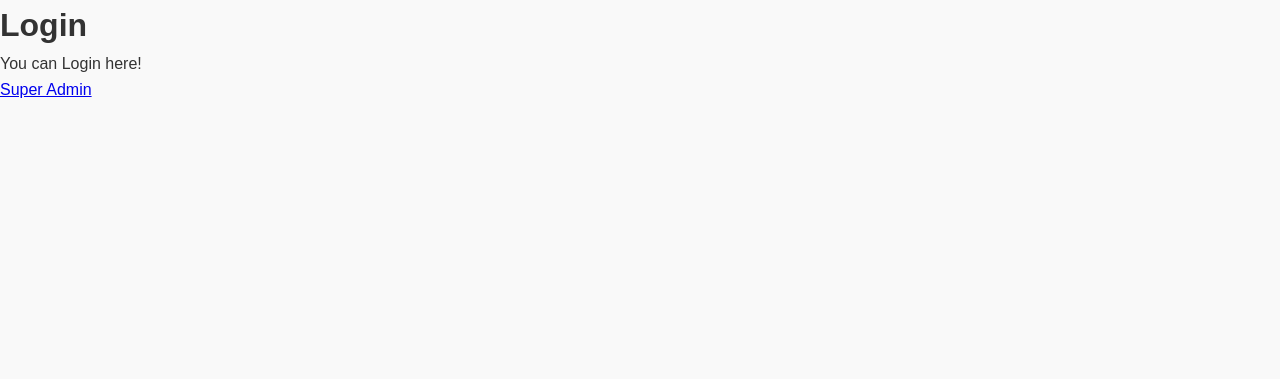
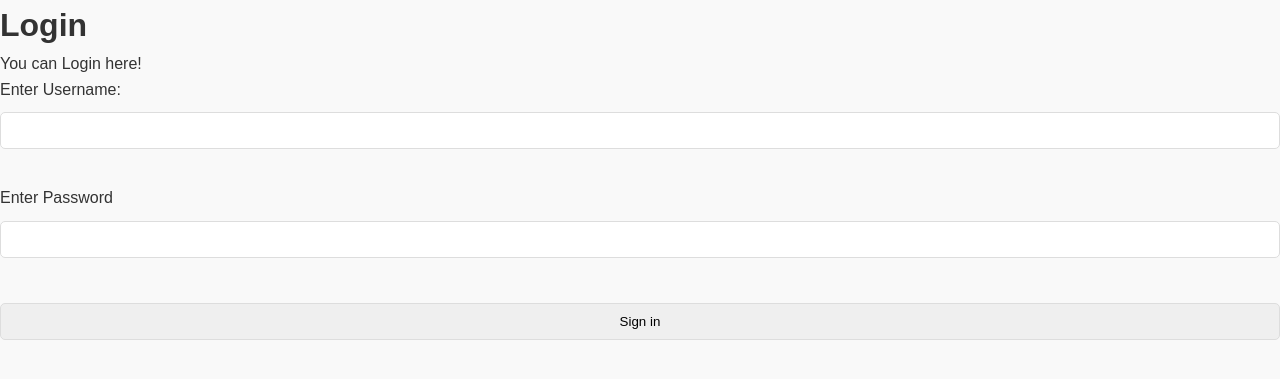
Before and after one commit to NareenBruce/SmartComp, a Flask app: template templates/login.html in a window 1280 px wide. Shown: the top 379 px of the page. Run offline with Flask 3, Linux system fonts and the light colour scheme; the template is opened without the code that fills it, so the values that code supplies are empty.

Commit message:
Login page done

```diff
--- a/app.py
+++ b/app.py
@@ -23,6 +23,20 @@ def create_table():
             ph_num TEXT NOT NULL
         )
     ''')
+    cursor.execute('''
+        CREATE TABLE IF NOT EXISTS admin (
+            id INTEGER PRIMARY KEY AUTOINCREMENT,
+            username TEXT NOT NULL,
+            password TEXT NOT NULL
+        )
+    ''')
+    cursor.execute('''
+        CREATE TABLE IF NOT EXISTS super_admin (
+            id INTEGER PRIMARY KEY AUTOINCREMENT,
+            username TEXT NOT NULL,
+            password TEXT NOT NULL
+        )
+    ''')
     conn.commit()
     conn.close()
 
@@ -42,16 +56,30 @@ def close_db(exception):
 def home():
     return render_template("main.html")
 
-@app.route("/login")
-def login(username, password):
+@app.route("/login", methods=["GET", "POST"])
+def login():
+    db= get_db()
+    cursor = db.cursor()
+
+    if request.method == "POST":
+        username = request.form["username"]
+        password = request.form["password"]
+
+        try:
+            cursor.execute('SELECT * FROM caretaker WHERE username = ? AND password = ?', (username, password))
+            if cursor.fetchone() is not None:
+                return render_template("c_homepage.html")
+
+            cursor.execute('SELECT * FROM user WHERE username = ? AND password = ?', (username, password))
+            if cursor.fetchone() is not None:
+                return render_template("u_homepage.html")
+            else:
+                flash("Invalid username or password")
+
+        except Exception as e:
+            return ("An error occured: " + str(e))
+
     return render_template("login.html")
-
-def loginauth(username, password):
-    cursor.execute('SELECT * FROM login WHERE username = ? AND password = ?', (username, password))
-    if cursor.fetchone() is not None:
-        return render_template("homepage.html")
-    else:
-        "Invalid username or password"
 
 @app.route("/signup")
 def signup():
@@ -95,8 +123,38 @@ def usersignup():
             db.close()
     return render_template("u_signup.html")
 
-@app.route("/caresignup")
+@app.route("/caresignup", methods= ["GET", "POST"])
 def caresignup():
+    db = get_db()
+    cursor = db.cursor()
+
+    if request.method == "POST":
+        username = request.form["username"]
+        password = request.form["password"]
+        confirm_password = request.form["confirm_password"]
+        phone = request.form["phone"]
+
+        if password != confirm_password:
+            flash("Passwords do not match")
+            return redirect("/caresignup")
+        try:
+            #check if alr exists
+            cursor.execute('SELECT * FROM caretaker WHERE username=? AND password=?', (username,password))
+            existing_acc= cursor.fetchone()
+            if existing_acc is not None:
+                flash ("User already exists")
+                return redirect("/caresignup")
+
+            #add the user to database
+            cursor.execute('INSERT INTO caretaker (username, password, ph_num) VALUES (?, ?, ?)', (username, password, phone))
+            db.commit()
+            return ("You have successfully signed up!")
+
+        except Exception as e:
+            return ("An error occured: " + str(e))
+
+        finally:
+            db.close()
     return render_template("c_signup.html")
 
 if __name__ == "__main__":
--- a/templates/login.html
+++ b/templates/login.html
@@ -9,7 +9,24 @@
         <h1>Login</h1>
         <p>You can Login here!</p>
         <!-- Over here they can login as USER, CARETAKER, ADMIN, SUPERADMIN-->
-         <a href="/superadmin" title="Login as Super Admin">Super Admin</a>
+        {% with messages = get_flashed_messages() %}
+            {% if messages %}
+                <ul>
+                    {% for message in messages %}
+                        <li>{{ message }}</li>
+                    {% endfor %}
+                </ul>
+            {% endif %}
+        {% endwith %}
+        <form action="/login" method="POST">
+            <label for="username">Enter Username:</label>
+            <input type="text" id="username" name="username" required><br><br>
+
+            <label for="password">Enter Password</label>
+            <input type="password" id="password" name="password" required><br><br>
+
+            <input type="submit" value="Sign in">
+        </form>
 
     </body>
 </html>
```
Also changed, not shown: templates/c_homepage.html (+10 -0 lines), templates/c_signup.html (+24 -0 lines), templates/u_homepage.html (+10 -0 lines), project.db.
